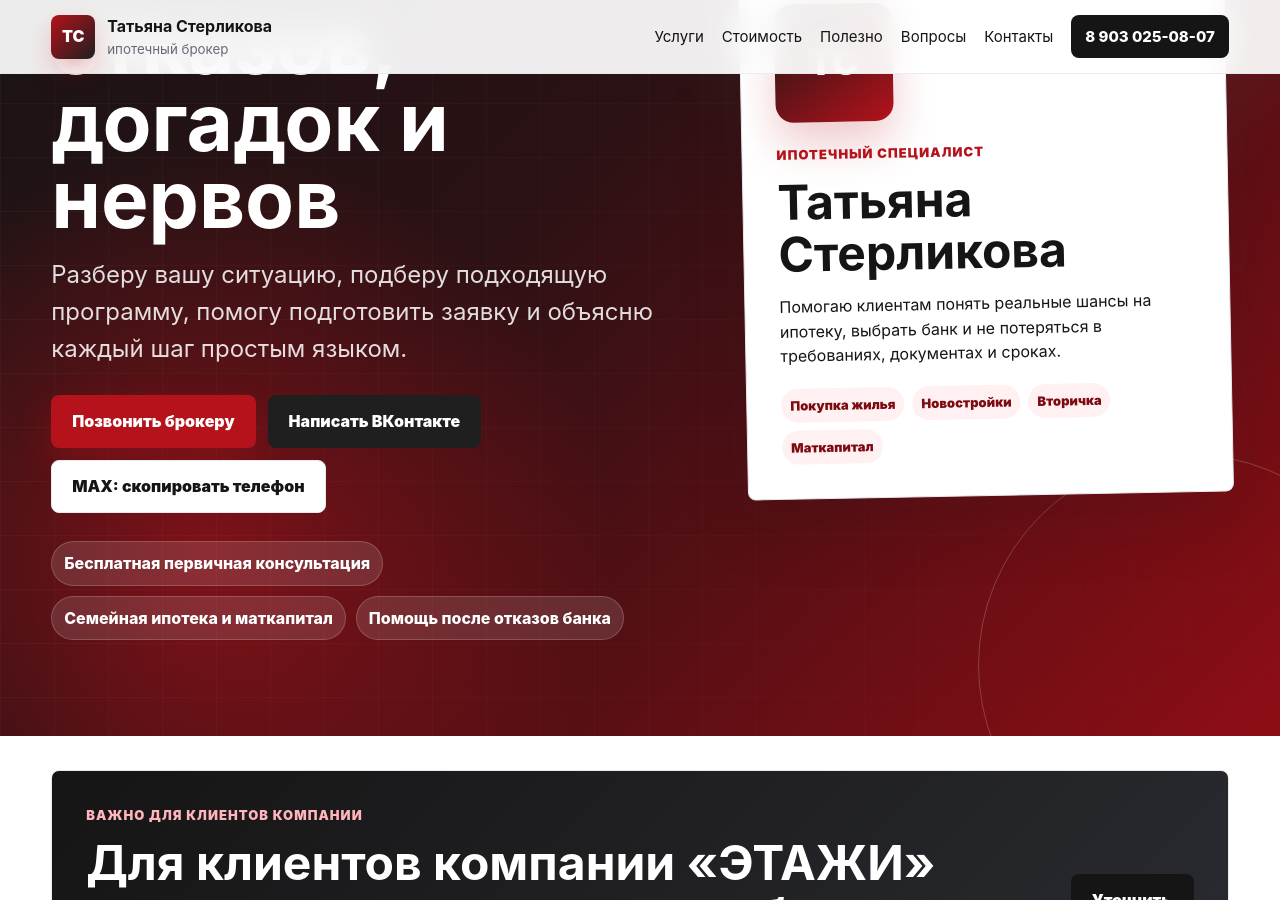
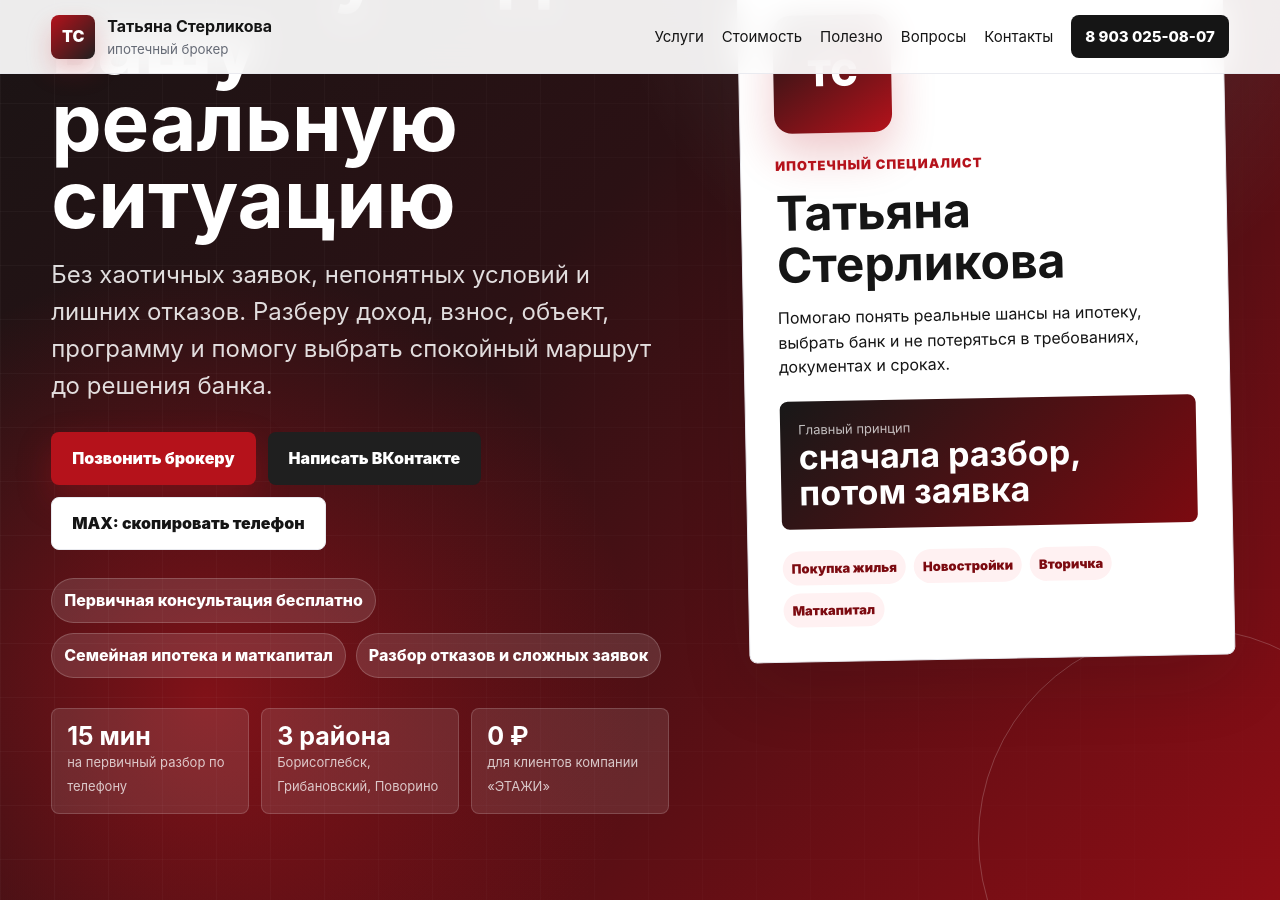
Before and after one commit to deputat36/broker, a Jekyll site: the page built from index.md, in a window 1280 px wide and 900 px high, scrolled down 349 px. Built offline with Jekyll 4.4.1, drawn with Linux system fonts in a browser that asks for light colours; our own code applies the rules of GitHub Pages for plain Markdown files; some of the changed text lies outside the part shown.

Commit message:
design: enrich homepage with calculator and scenario blocks

```diff
--- a/index.md
+++ b/index.md
@@ -8,15 +8,20 @@
 <section class="hero section">
   <div class="hero-content">
     <p class="eyebrow">Борисоглебск, Грибановский, Поворино и районы</p>
-    <h1>Ипотека без лишних отказов, догадок и нервов</h1>
-    <p class="lead">Разберу вашу ситуацию, подберу подходящую программу, помогу подготовить заявку и объясню каждый шаг простым языком.</p>
+    <h1>Подберу ипотеку под вашу реальную ситуацию</h1>
+    <p class="lead">Без хаотичных заявок, непонятных условий и лишних отказов. Разберу доход, взнос, объект, программу и помогу выбрать спокойный маршрут до решения банка.</p>
     <div class="hero-actions"><a class="btn btn-primary" href="tel:+79030250807">Позвонить брокеру</a><a class="btn btn-secondary" href="https://vk.com/tatyanasterlikova" rel="noopener">Написать ВКонтакте</a><button class="btn btn-light" type="button" data-copy-phone>MAX: скопировать телефон</button></div>
-    <ul class="trust-list"><li>Бесплатная первичная консультация</li><li>Семейная ипотека и маткапитал</li><li>Помощь после отказов банка</li></ul>
+    <ul class="trust-list"><li>Первичная консультация бесплатно</li><li>Семейная ипотека и маткапитал</li><li>Разбор отказов и сложных заявок</li></ul>
+    <div class="hero-stats"><div class="hero-stat"><strong>15 мин</strong><span>на первичный разбор по телефону</span></div><div class="hero-stat"><strong>3 района</strong><span>Борисоглебск, Грибановский, Поворино</span></div><div class="hero-stat"><strong>0 ₽</strong><span>для клиентов компании «ЭТАЖИ»</span></div></div>
   </div>
-  <aside class="hero-card"><div class="profile-photo">ТС</div><p class="eyebrow">Ипотечный специалист</p><h2>Татьяна Стерликова</h2><p>Помогаю клиентам понять реальные шансы на ипотеку, выбрать банк и не потеряться в требованиях, документах и сроках.</p><div class="quick-facts"><span>Покупка жилья</span><span>Новостройки</span><span>Вторичка</span><span>Маткапитал</span></div></aside>
+  <aside class="hero-card"><div class="profile-photo">ТС</div><p class="eyebrow">Ипотечный специалист</p><h2>Татьяна Стерликова</h2><p>Помогаю понять реальные шансы на ипотеку, выбрать банк и не потеряться в требованиях, документах и сроках.</p><div class="rate-board"><span>Главный принцип</span><strong>сначала разбор, потом заявка</strong></div><div class="quick-facts"><span>Покупка жилья</span><span>Новостройки</span><span>Вторичка</span><span>Маткапитал</span></div></aside>
 </section>
 
+<section class="section calc-section warm"><div><p class="eyebrow">Быстрый ориентир</p><h2>Прикиньте платеж перед консультацией</h2><p>Калькулятор не заменяет решение банка, но помогает понять порядок цифр. На консультации Татьяна уже разберет программу, объект, взнос, доход и реальные требования банка.</p><div class="hero-actions"><a class="btn btn-primary" href="tel:+79030250807">Уточнить расчет</a><a class="btn btn-light" href="{{ '/uslugi/podbor-ipoteki/' | relative_url }}">Как подбирается ипотека</a></div></div><form class="calc-card" data-mortgage-calc><div class="calc-grid"><div class="calc-field"><label for="amount">Стоимость жилья</label><input id="amount" name="amount" type="number" min="0" step="50000" value="3500000"></div><div class="calc-field"><label for="down">Первоначальный взнос</label><input id="down" name="down" type="number" min="0" step="50000" value="700000"></div><div class="calc-field"><label for="rate">Ставка, % годовых</label><input id="rate" name="rate" type="number" min="0" step="0.1" value="18"></div><div class="calc-field"><label for="years">Срок, лет</label><input id="years" name="years" type="number" min="1" max="30" step="1" value="20"></div></div><div class="calc-result" data-calc-result></div></form></section>
+
 <section class="section compact-section" id="etagi"><div class="notice"><div><p class="eyebrow">Важно для клиентов компании</p><h2>Для клиентов компании «ЭТАЖИ» ипотечное сопровождение бесплатно</h2><p>Если сделка проходит через «ЭТАЖИ», помощь ипотечного брокера уже включена в комиссию компании. Клиент отдельно не оплачивает подбор ипотеки и сопровождение по заявке.</p></div><a class="btn btn-dark" href="{{ '/kontakty/' | relative_url }}">Уточнить условия</a></div></section>
+
+<section class="section"><div class="section-head"><p class="eyebrow">Когда лучше не тянуть</p><h2>Ситуации, где брокер экономит время и нервы</h2><p>Чем раньше разобрать вводные, тем меньше риск упереться в отказ, неподходящий объект или срочный запрос банка перед сделкой.</p></div><div class="scenario-grid"><article class="scenario-card"><strong>01</strong><h3>Покупаете первое жилье</h3><p>Нужно понять сумму, платеж, взнос и банк, который реально подходит.</p><ul><li>проверим доход;</li><li>прикинем платеж;</li><li>выберем маршрут заявки.</li></ul></article><article class="scenario-card"><strong>02</strong><h3>Есть маткапитал или дети</h3><p>Важно заранее сверить условия программы, объект и документы семьи.</p><ul><li>семейная ипотека;</li><li>материнский капитал;</li><li>доли и требования банка.</li></ul></article><article class="scenario-card"><strong>03</strong><h3>Банк уже отказал</h3><p>Лучше не подавать заявки снова вслепую, а найти слабое место.</p><ul><li>кредитная история;</li><li>нагрузка и доход;</li><li>подходящий банк.</li></ul></article></div></section>
 
 <section class="section" id="services"><div class="section-head"><p class="eyebrow">Услуги ипотечного брокера</p><h2>С чем можно обратиться</h2><p>Сайт построен так, чтобы человек с разной задачей быстро нашел свой сценарий и сразу вышел на консультацию.</p></div><div class="grid cards-4"><article class="card"><h3><a href="{{ '/uslugi/podbor-ipoteki/' | relative_url }}">Подбор ипотеки</a></h3><p>Предварительный расчет, сравнение программ, подбор банка под доход, взнос, объект и сроки.</p></article><article class="card"><h3><a href="{{ '/uslugi/semeynaya-ipoteka/' | relative_url }}">Семейная ипотека</a></h3><p>Проверка условий, объекта, состава семьи, лимитов и возможных ограничений по программе.</p></article><article class="card"><h3><a href="{{ '/uslugi/materinskiy-kapital/' | relative_url }}">Материнский капитал</a></h3><p>Разбор использования сертификата в ипотеке, первоначальном взносе и погашении кредита.</p></article><article class="card"><h3><a href="{{ '/uslugi/slozhnaya-ipoteka/' | relative_url }}">Сложная ипотека</a></h3><p>Если уже были отказы, высокая нагрузка, нестандартный доход, ИП или спорная кредитная история.</p></article></div></section>
 
```
